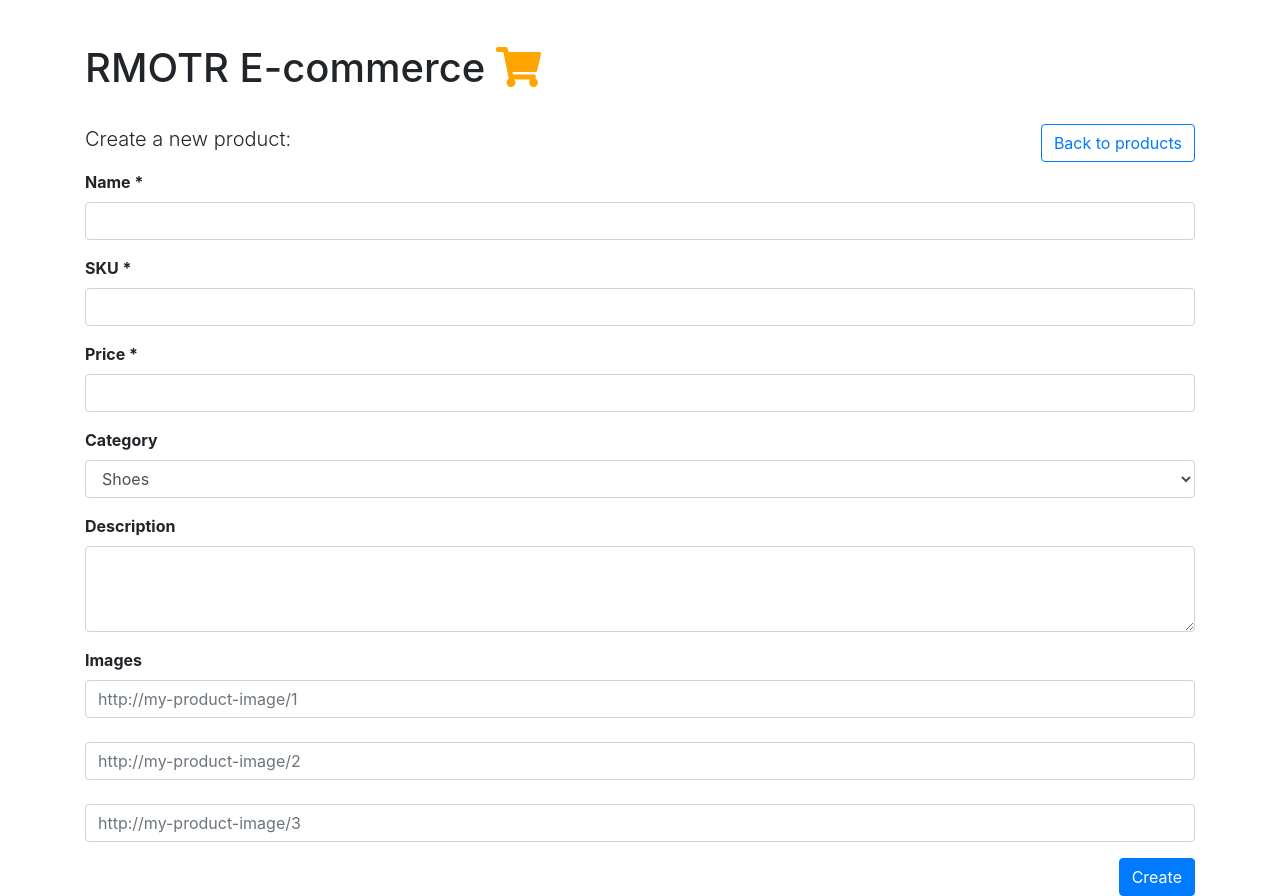
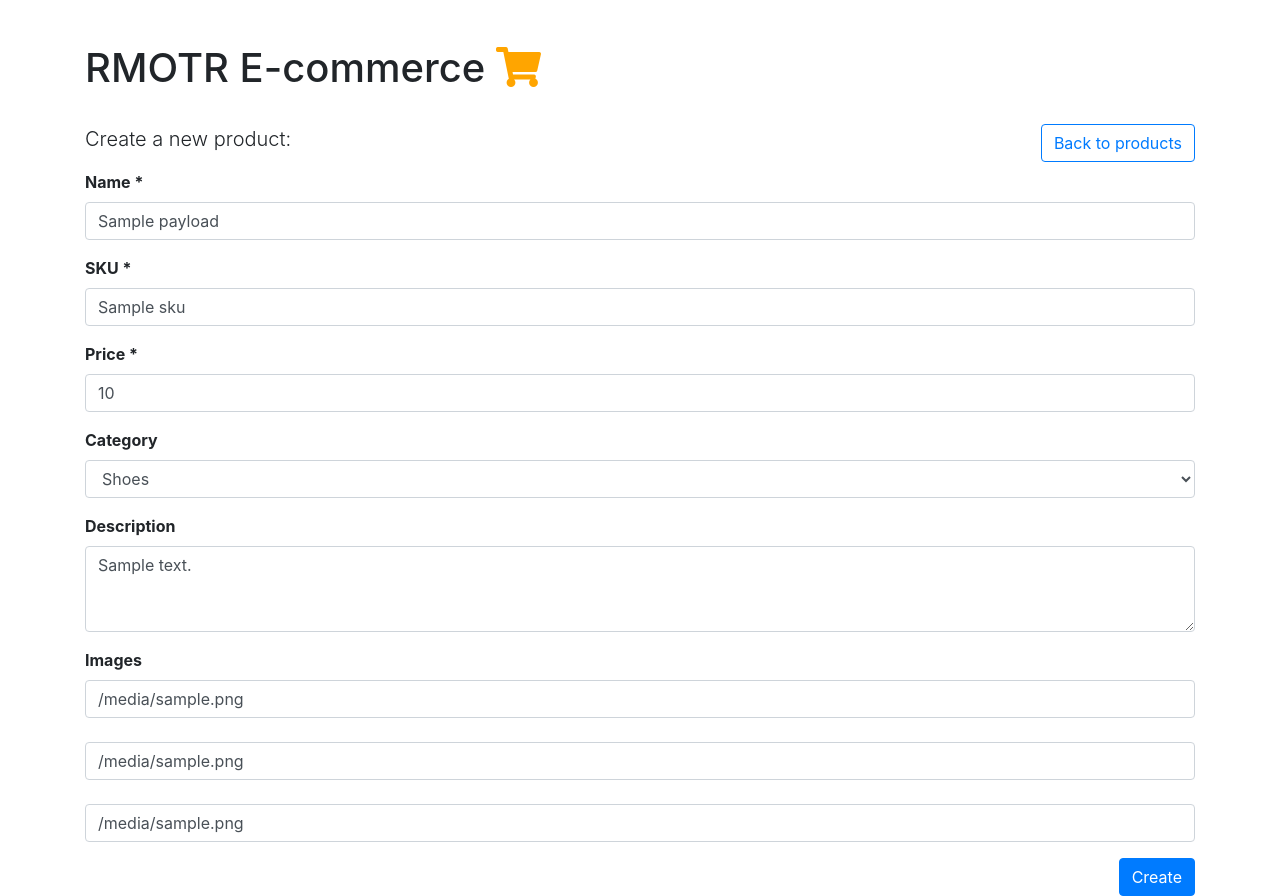
Before and after one commit to tjking24/wdc-django-ecommerce-html-forms, a Django app: template django_ecommerce_html_forms/templates/create_product.html in a window 1280 px wide. Shown: the part 56-952 px from the top of the page. Run offline with Django 3.2, Linux system fonts and the light colour scheme; data comes from the database, SQL or seed files in the repository; the template is opened without the code that fills it: values that come from a table or form of the project are taken from there, most other values are stand-ins (such as "Sample title", 1, 10 or a date in 2020); some libraries are stand-ins or nearby versions.

Commit message:
Improve create template

```diff
--- a/django_ecommerce_html_forms/templates/create_product.html
+++ b/django_ecommerce_html_forms/templates/create_product.html
@@ -8,21 +8,21 @@
 
     <div class="form-group">
       <label for="name"><b>Name *</b></label>
-      <input type="text" class="form-control {% if errors.name %}is-invalid{% endif %}" id="name" name="name">
+      <input type="text" class="form-control {% if errors.name %}is-invalid{% endif %}" id="name" name="name" value="{{payload.name}}">
       {% if errors.name %}
         <p style="color: #dc3545">{{errors.name}}</p>
       {% endif %}
     </div>
     <div class="form-group">
       <label for="sku"><b>SKU *</b></label>
-      <input type="text" class="form-control {% if errors.sku %}is-invalid{% endif %}" id="sku" name="sku">
+      <input type="text" class="form-control {% if errors.sku %}is-invalid{% endif %}" id="sku" name="sku" value="{{payload.sku}}">
       {% if errors.sku %}
         <p style="color: #dc3545">{{errors.sku}}</p>
       {% endif %}
     </div>
     <div class="form-group">
       <label for="price"><b>Price *</b></label>
-      <input type="number" class="form-control {% if errors.price %}is-invalid{% endif %}" id="price" name="price" step=".1">
+      <input type="number" class="form-control {% if errors.price %}is-invalid{% endif %}" id="price" name="price" step=".1" value="{{payload.price}}">
       {% if errors.price %}
         <p style="color: #dc3545">{{errors.price}}</p>
       {% endif %}
@@ -37,15 +37,15 @@
     </div>
     <div class="form-group">
       <label for="description"><b>Description</b></label>
-      <textarea class="form-control" id="description" name="description" rows="3"></textarea>
+      <textarea class="form-control" id="description" name="description" rows="3">{{payload.description}}</textarea>
     </div>
     <div class="form-group">
       <label for="images"><b>Images</b></label>
-      <input type="url" class="form-control" id="image-1" name="image-1" placeholder="http://my-product-image/1">
+      <input type="url" class="form-control" id="image_1" name="image_1" placeholder="http://my-product-image/1" value={{payload.image_1}}>
       <br>
-      <input type="url" class="form-control" id="image-2" name="image-2" placeholder="http://my-product-image/2">
+      <input type="url" class="form-control" id="image_2" name="image_2" placeholder="http://my-product-image/2" value={{payload.image_2}}>
       <br>
-      <input type="url" class="form-control" id="image-3" name="image-3" placeholder="http://my-product-image/3">
+      <input type="url" class="form-control" id="image_3" name="image_3" placeholder="http://my-product-image/3" value={{payload.image_3}}>
     </div>
 
     <button type="submit" class="btn btn-primary float-right">Create</button>
```
Also changed, not shown: django_ecommerce_html_forms/products/views.py (+16 -6 lines).
